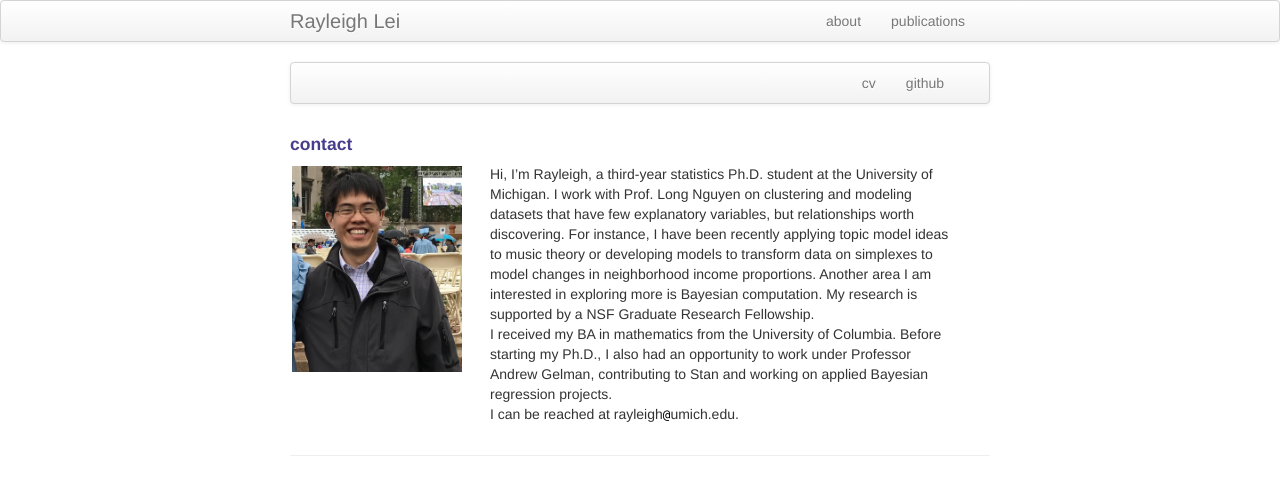
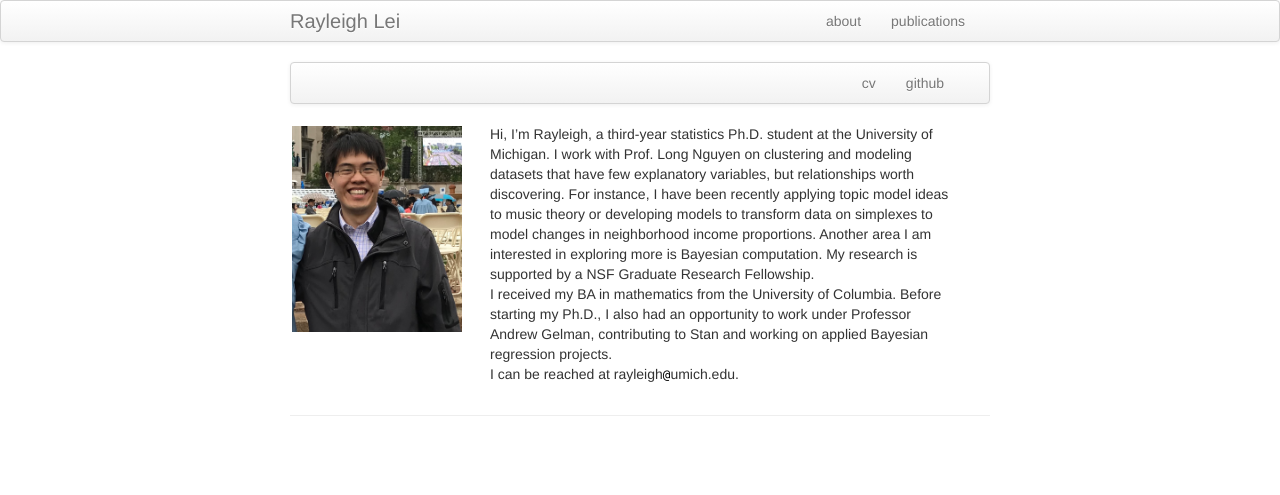
Before and after one commit to rayleigh/rayleigh.github.io, a Jekyll site: the page built from index.md, in a window 1280 px wide. Shown: the top 495 px of the page. Built offline with Jekyll 4.4.1, drawn with Linux system fonts in a browser that asks for light colours.

```diff
--- a/_includes/themes/twitter/default.html
+++ b/_includes/themes/twitter/default.html
@@ -21,8 +21,8 @@
     <link href="{{ ASSET_PATH }}/css/kbroman.css" rel="stylesheet" type="text/css" media="all">
 
     <!-- Le fav and touch icons -->
-    <link rel="SHORTCUT ICON" href="{{ BASE_PATH }}/assets/me.ico"/>
-
+    <!-- <link rel="SHORTCUT ICON" href="{{ BASE_PATH }}/assets/me.ico"/>
+    -->
     <!-- atom & rss feed -->
     <link href="{{ BASE_PATH }}{{ site.JB.atom_path }}" type="application/atom+xml" rel="alternate" title="Sitewide ATOM Feed">
     <link href="{{ BASE_PATH }}{{ site.JB.rss_path }}" type="application/rss+xml" rel="alternate" title="Sitewide RSS Feed">
--- a/index.md
+++ b/index.md
@@ -15,7 +15,6 @@ keywords: Lei
 </div>
 
 <div class="container">
-<h4><a name="contact"></a>contact</h4>
 
     <div class="row-fluid">
         <div class="span2">
```
